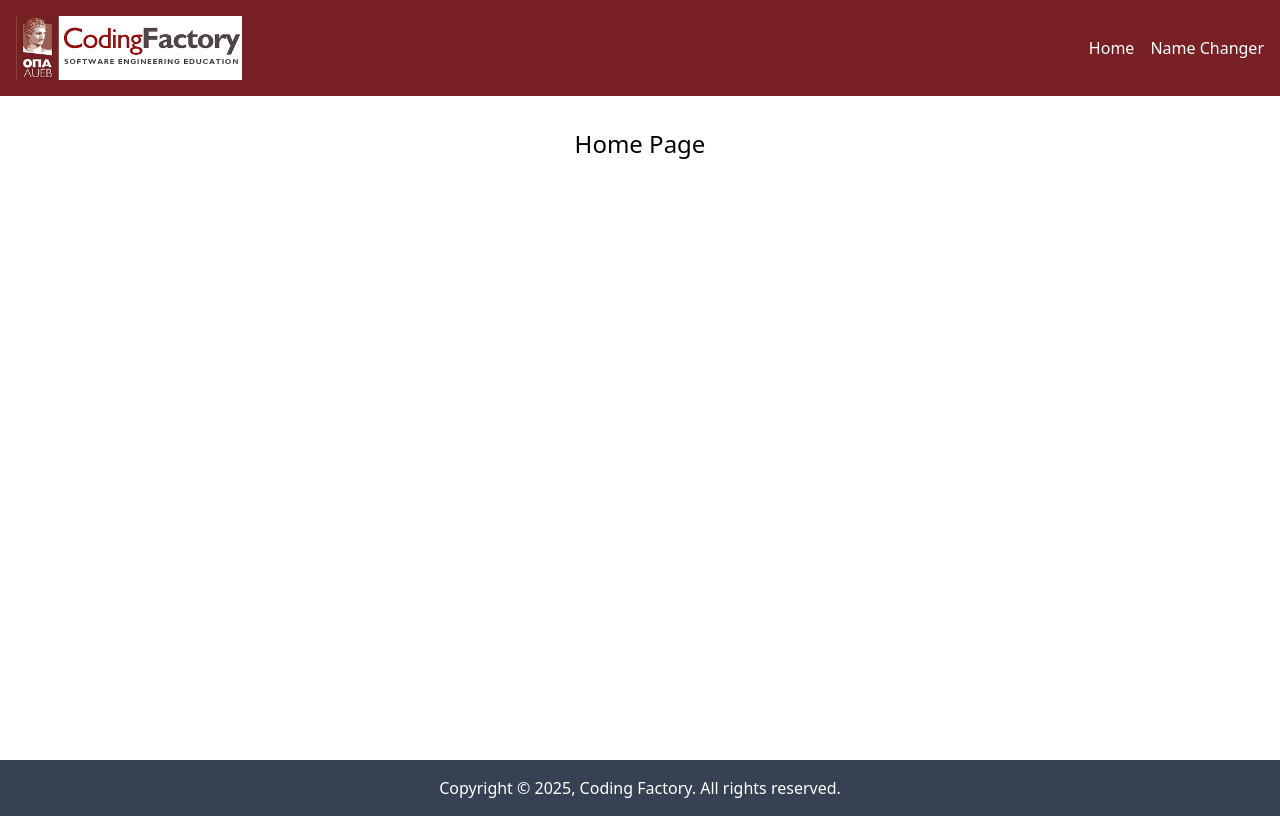
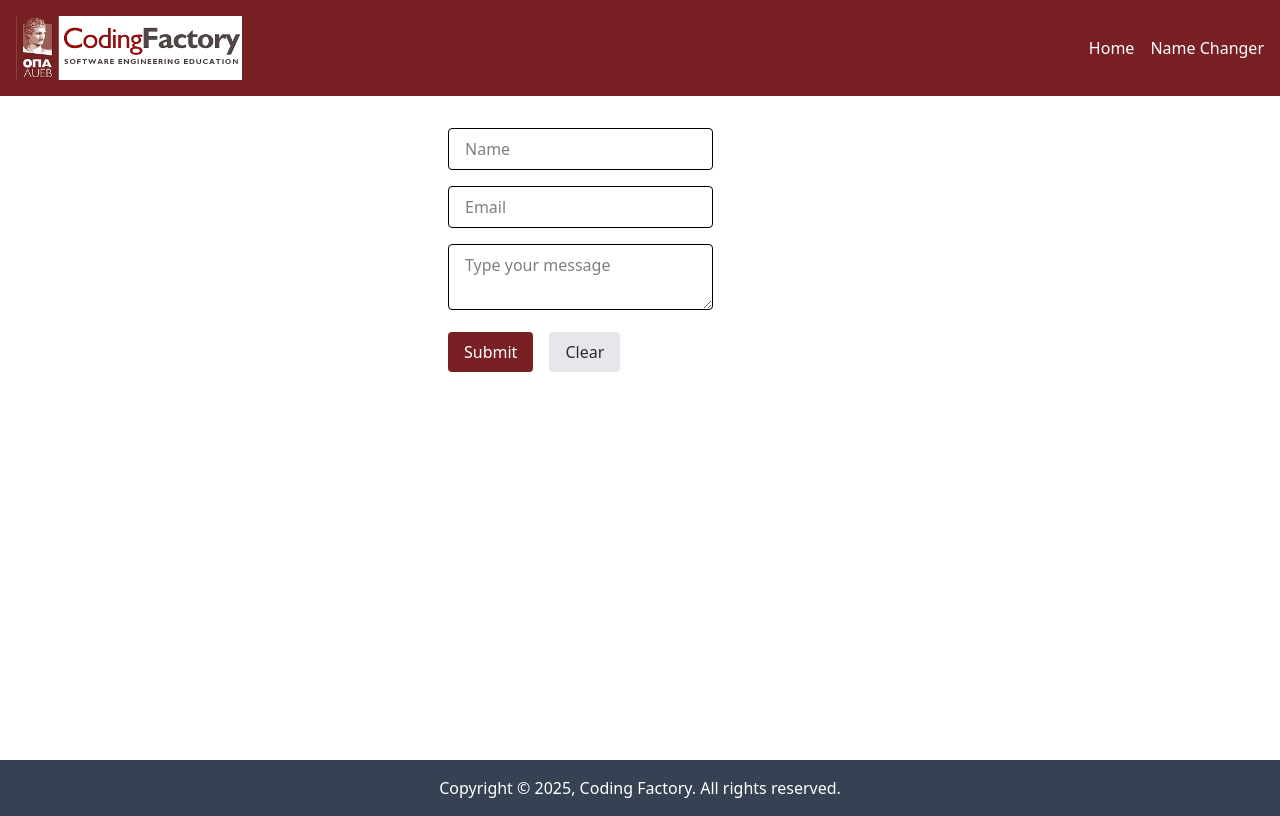
Before and after one commit to StavriannaLeon/react-intro, a React (Vite) app: page / in a window 1280 px wide. Built offline with nearby package versions, Linux system fonts and the light colour scheme.

Commit message:
feat: add MultiFieldFormWithValidation component with manual validation

```diff
--- a/src/App.tsx
+++ b/src/App.tsx
@@ -17,7 +17,7 @@
 // import Todo from "./components/Todo/Todo.tsx";
 // import OnlineStatus from "./components/OnlineStatus.tsx";
 import {BrowserRouter, Routes, Route} from "react-router";
-import HomePage from "./pages/HomePage.tsx";
+// import HomePage from "./pages/HomePage.tsx";
 import NameChangerPage from "./pages/NameChangerPage.tsx";
 import OnlineStatusPage from "./pages/OnlineStatusPage.tsx";
 import UserPage from "./components/UserPage.tsx";
@@ -29,7 +29,8 @@
 import RouterExamplesLayout from "./components/RouterExamplesLayout.tsx";
 import AutoRedirectPage from "./pages/AutoRedirectPage.tsx";
 import ControlledInput from "./components/ControlledInput.tsx";
-import MultiFieldForm from "./components/MultiFieldForm.tsx";
+// import MultiFieldForm from "./components/MultiFieldForm.tsx";
+import MultiFieldFormWithValidation from "./components/MultiFieldFormWithValidation.tsx";
 
 function App() {
 
@@ -68,8 +69,9 @@
                     <Routes>
                         <Route element={<RouterLayout/>}>
                             {/*<Route path="/" element={<HomePage/>} />*/} {/* same with: */}
-                            <Route index element={<HomePage/>} />
-                            <Route path="multi-field-form" element={<MultiFieldForm/>} />
+                            {/*<Route index element={<HomePage/>} />*/}
+                            {/*<Route path="multi-field-form" element={<MultiFieldForm/>} />*/}
+                            <Route index element={<MultiFieldFormWithValidation/>} />
                             <Route path="users/:userID" element={<UserPage/>} /> {/* : | path parameter */}
                             <Route path="users" element={<UserPage/>} />
                         </Route>
--- /dev/null
+++ b/src/components/MultiFieldFormWithValidation.tsx
@@ -0,0 +1,155 @@
+import {useState} from "react";
+
+type FormValues = {
+    name: string;
+    email: string;
+    message: string;
+};
+
+type FormErrors = {
+    name?: string;
+    email?: string;
+    message?: string;
+};
+
+const initialValues = {
+    name: "",
+    email: "",
+    message: "",
+};
+
+const MultiFieldFormWithValidation = () => {
+    const [values, setValues] = useState<FormValues>(initialValues);
+    const [submittedData, setSubmittedData] = useState<FormValues | null>(null);
+    const [errors, setErrors] = useState<FormErrors | null>(null);
+
+    const validateForm = (values: FormValues): FormErrors => {
+        const errors: FormErrors = {};
+
+        if (!values.name.trim()){
+            errors.name = "Name is required."
+        }
+
+        if (!values.email.trim() ||
+            !/^([\w-]+(?:\.[\w-]+)*)@((?:[\w-]+\.)*\w[\w-]{0,66})\.([a-z]{2,6}(?:\.[a-z]{2})?)$/.
+            test(values.email.trim()) ){
+            errors.email = "Email is required."
+        }
+
+        if (values.message.length < 5){
+            errors.message = "Message is required."
+        }
+
+        return errors;
+    };
+
+    const handleSubmit = (e: React.FormEvent) => {
+        e.preventDefault();
+
+        const validationErrors = validateForm(values);
+
+        if (Object.keys(validationErrors).length > 0){
+            setErrors(validationErrors);
+            setSubmittedData(null);
+            return;
+        }
+
+        setSubmittedData(values);
+        setValues(initialValues);
+        setErrors(null);
+    };
+
+    const handleChange = (e: React.ChangeEvent<HTMLInputElement | HTMLTextAreaElement>) => {
+        const {name, value} = e.target;
+
+        setValues (prev => ({
+            ...prev,
+            [name]: value,
+        }));
+
+        setErrors(
+            prev => ({
+                ...prev,
+                [name]: undefined,
+            }));
+    };
+
+    const handleClear = () => {
+        setValues(initialValues);
+        setSubmittedData(null);
+    };
+
+    return(
+        <>
+            <div className="flex max-w-sm mx-auto mt-8">
+                <form onSubmit={handleSubmit} className="space-y-4">
+                    <div>
+                        <input
+                            type="text"
+                            name="name"
+                            value={values.name}
+                            placeholder="Name"
+                            onChange={handleChange}
+                            className="w-full px-4 py-2 rounded border"
+                        />
+                            {errors?.name && (
+                                <p className="text-custom-dark-red">{errors.name}</p>
+                            )}
+                    </div>
+                    <div>
+                        <input
+                            type="email"
+                            name="email"
+                            value={values.email}
+                            placeholder="Email"
+                            onChange={handleChange}
+                            className="w-full px-4 py-2 rounded border"
+                        />
+                        {errors?.email && (
+                            <p className="text-custom-dark-red">{errors.email}</p>
+                        )}
+                    </div>
+                    <div>
+                        <textarea
+                            name="message"
+                            value={values.message}
+                            placeholder="Type your message"
+                            onChange={handleChange}
+                            className="w-full px-4 py-2 rounded border"
+                            minLength={5}
+                        ></textarea>
+                        {errors?.message && (
+                            <p className="text-custom-dark-red">{errors.message}</p>
+                        )}
+                    </div>
+                    <div className="flex gap-4">
+                        <button
+                            type="submit"
+                            className="bg-custom-dark-red text-white px-4 py-2 rounded"
+                        >
+                            Submit
+                        </button>
+                        <button
+                            type="button"
+                            onClick={handleClear}
+                            className="bg-gray-200 text-custom-cf-gray px-4 py-2 rounded">
+                            Clear
+                        </button>
+                    </div>
+
+                    { submittedData && (
+                        <div className="mt-6 border-t pt-4 space-y-2">
+                            <h2 className="font-semibold">Submitted Data</h2>
+                            <p><strong>Name:</strong> {submittedData.name}</p>
+                            <p><strong>Email:</strong> {submittedData.email}</p>
+                            <p><strong>Message:</strong> {submittedData.message}</p>
+                        </div>
+                    )}
+
+                </form>
+            </div>
+        </>
+    )
+};
+
+export default MultiFieldFormWithValidation;
```
